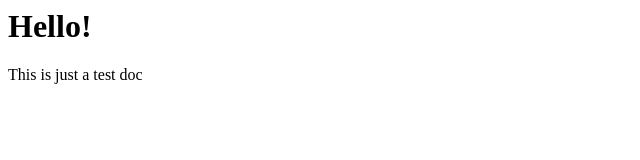
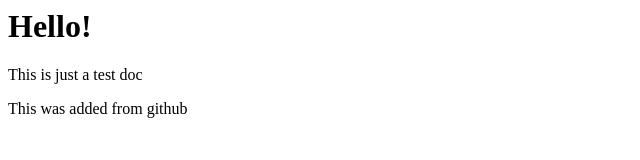
Before and after one commit to RubenDarioMolina/GitGitHubWork, a plain HTML site: page index.html in a window 1280 px wide. Shown: the whole page, without its empty margins (0-640 px from the left). Drawn offline with Linux system fonts and the light colour scheme.

Commit message:
Updating index.html from GitHub
This was added in GitHub

```diff
--- a/index.html
+++ b/index.html
@@ -2,3 +2,6 @@
 <div>
   <p>This is just a test doc</p>
 </div>
+<div>
+  <p>This was added from github</p>
+</div>
```
